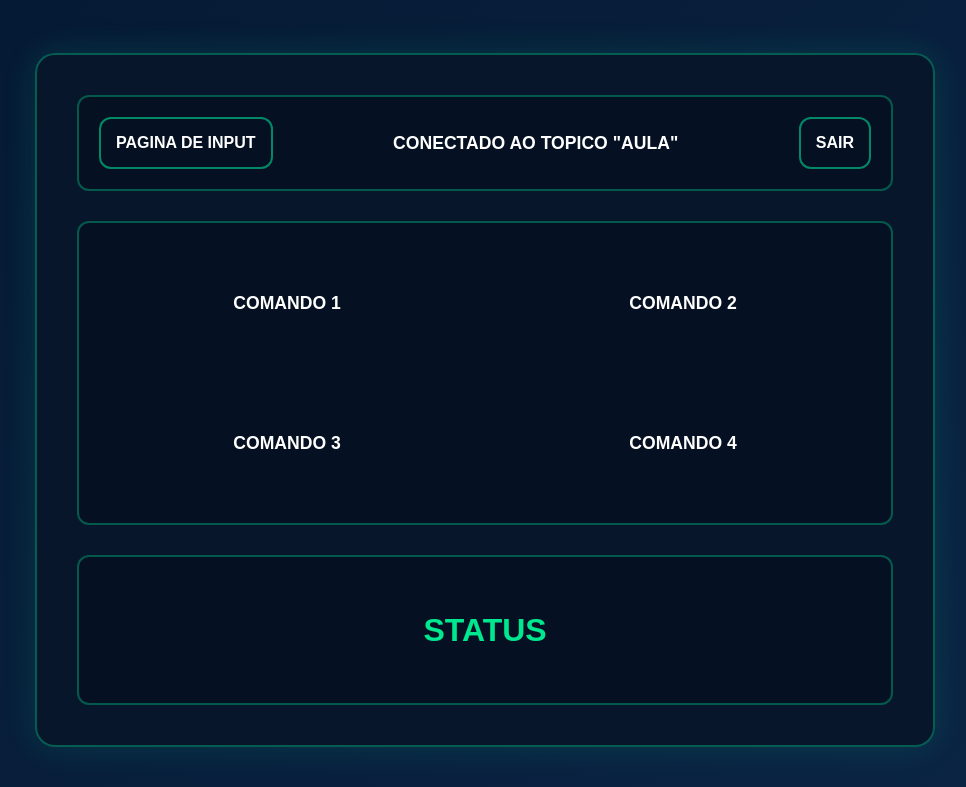
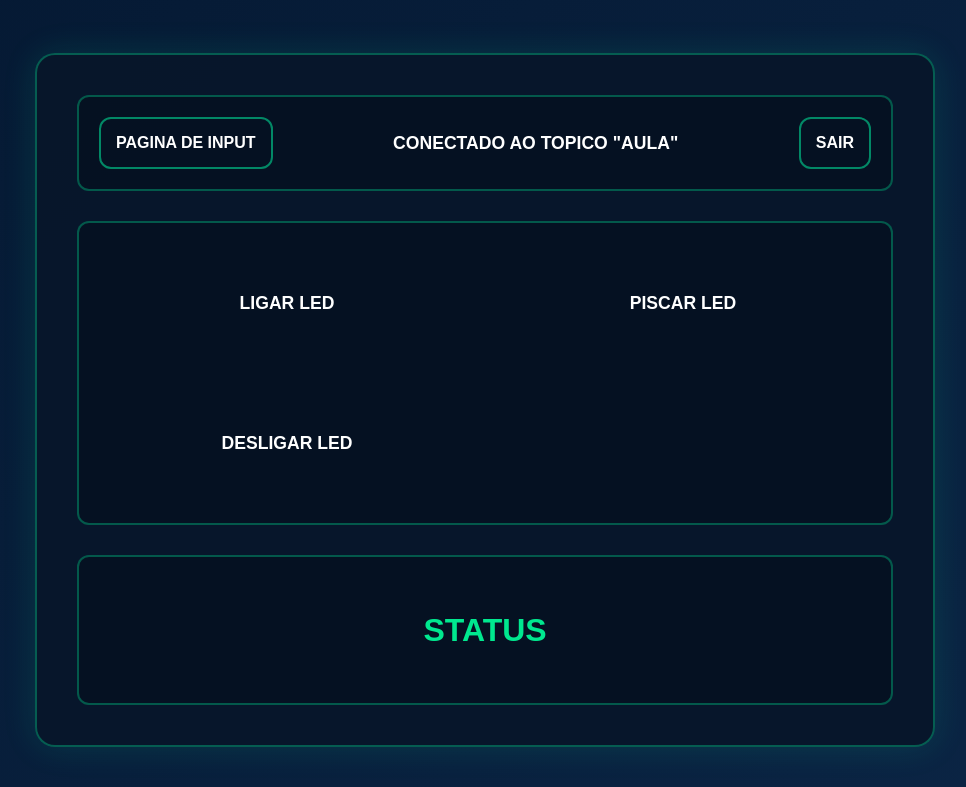
Before and after one commit to grupo1top/Ecossistema-Mqtt, a FastAPI app: page /home in a window 1280 px wide. Shown: the top 787 px of the page, without its empty margins (155-1121 px from the left). Run offline with FastAPI, Linux system fonts and the light colour scheme.

Commit message:
COMANDOS FUNCIONAIS

```diff
--- a/templates/home.html
+++ b/templates/home.html
@@ -21,10 +21,9 @@
             </div>
 
             <div class="mid">
-                <button class="comando">COMANDO 1</button>
-                <button class="comando">COMANDO 2</button>
-                <button class="comando">COMANDO 3</button>
-                <button class="comando">COMANDO 4</button>
+                <button class="comando">LIGAR LED</button>
+                <button class="comando">PISCAR LED</button>
+                <button class="comando">DESLIGAR LED</button>
             </div>
 
             <div class="footer">
```
